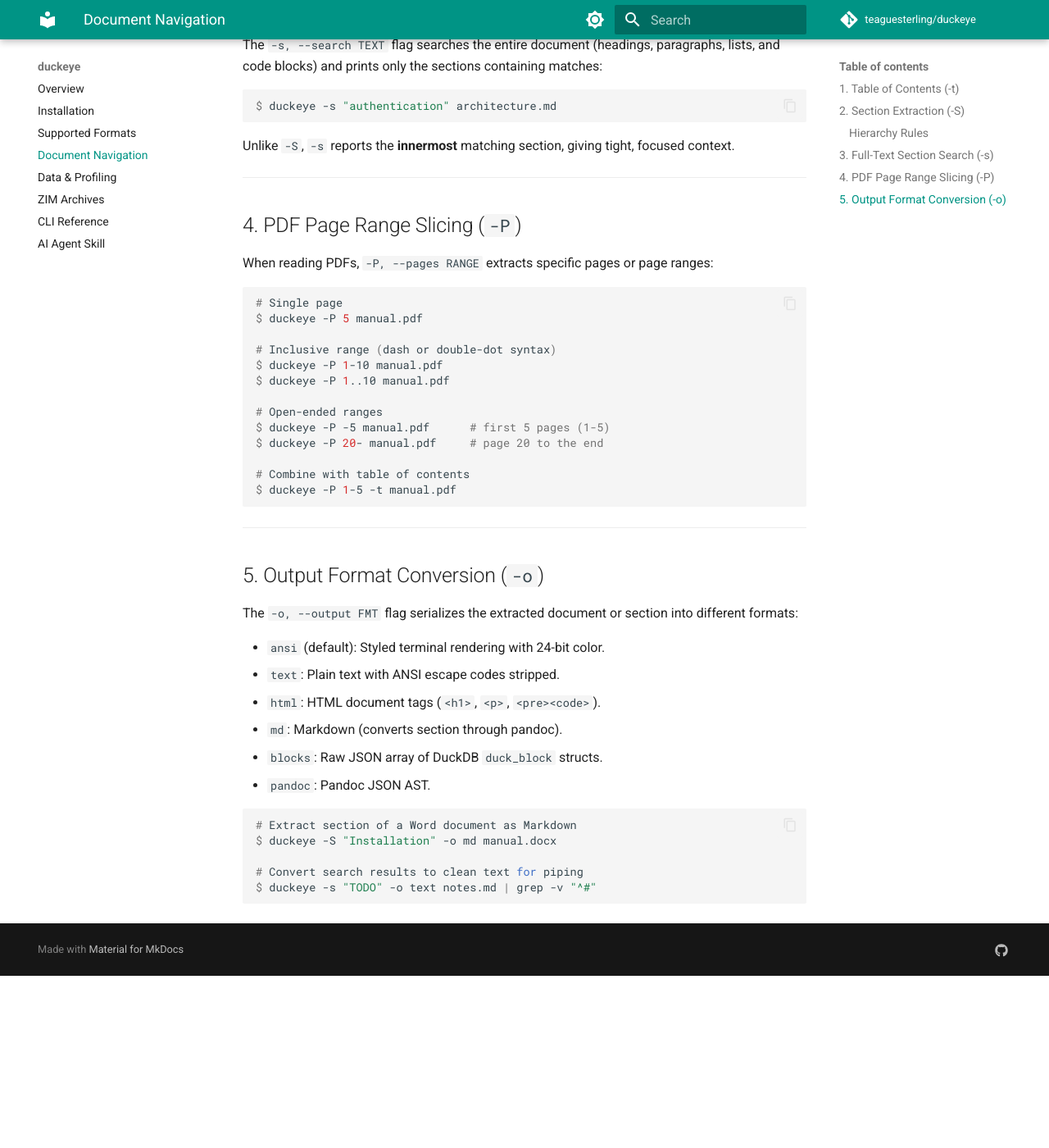
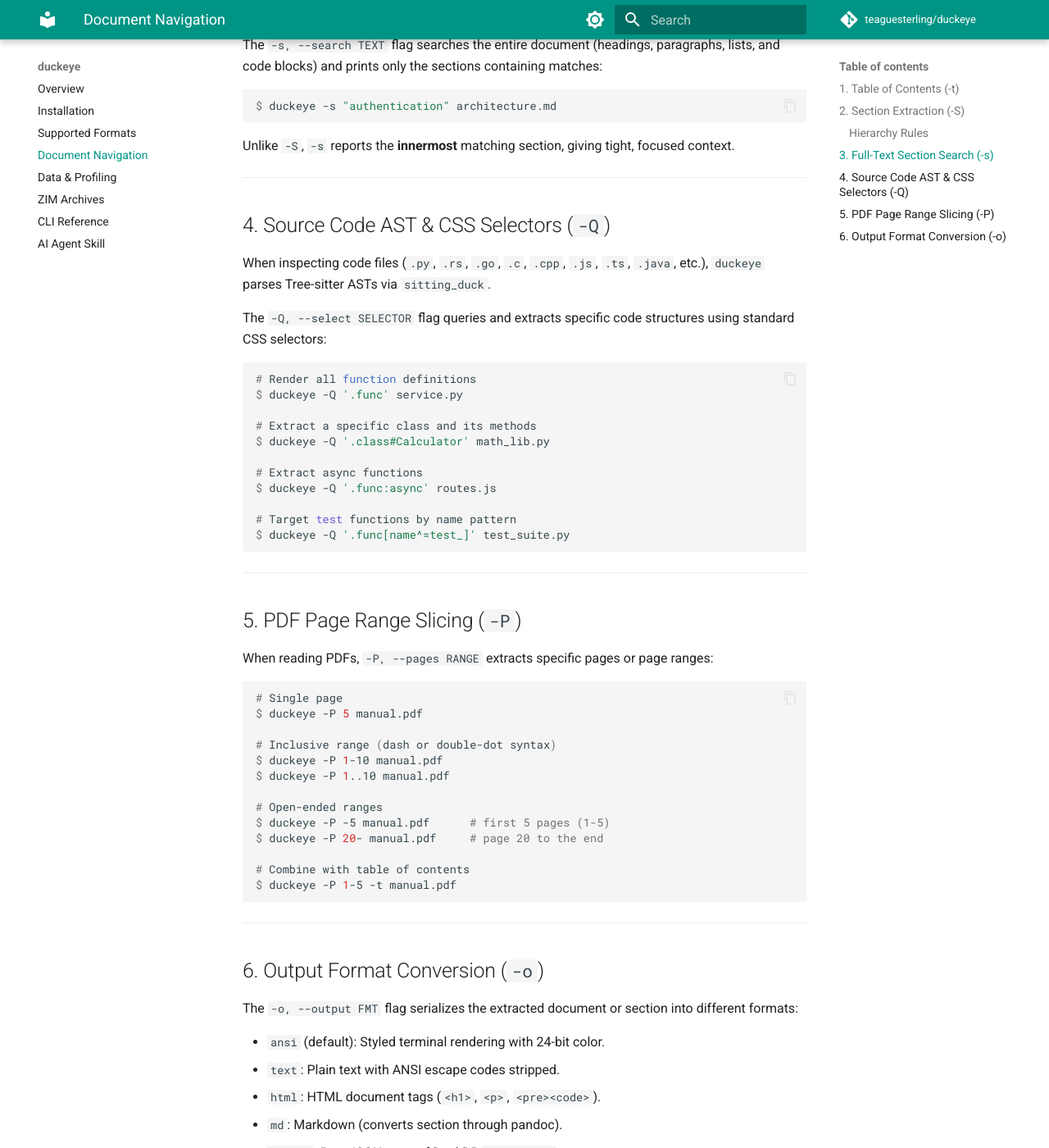
Before and after one commit to teaguesterling/duckeye, an MkDocs documentation site: the page built from docs/navigation.md, in a window 1280 px wide and 1400 px high, scrolled down 1172 px. Shown: the whole window at 82% size. Built offline with MkDocs 1.6.1 and Material for MkDocs 9.7.7, drawn with Linux system fonts in a browser that asks for light colours; comment, search, counter and statistics services are not loaded; before the commit the page ends 2362 px from its top, so only the background shows below that.

Commit message:
docs: update index, installation, and navigation docs with sitting_duck and -Q selectors

````diff
--- a/docs/navigation.md
+++ b/docs/navigation.md
@@ -49,7 +49,29 @@ Unlike `-S`, `-s` reports the **innermost** matching section, giving tight, focu
 
 ---
 
-## 4. PDF Page Range Slicing (`-P`)
+## 4. Source Code AST & CSS Selectors (`-Q`)
+
+When inspecting code files (`.py`, `.rs`, `.go`, `.c`, `.cpp`, `.js`, `.ts`, `.java`, etc.), `duckeye` parses Tree-sitter ASTs via `sitting_duck`.
+
+The `-Q, --select SELECTOR` flag queries and extracts specific code structures using standard CSS selectors:
+
+```console
+# Render all function definitions
+$ duckeye -Q '.func' service.py
+
+# Extract a specific class and its methods
+$ duckeye -Q '.class#Calculator' math_lib.py
+
+# Extract async functions
+$ duckeye -Q '.func:async' routes.js
+
+# Target test functions by name pattern
+$ duckeye -Q '.func[name^=test_]' test_suite.py
+```
+
+---
+
+## 5. PDF Page Range Slicing (`-P`)
 
 When reading PDFs, `-P, --pages RANGE` extracts specific pages or page ranges:
 
@@ -71,7 +93,7 @@ $ duckeye -P 1-5 -t manual.pdf
 
 ---
 
-## 5. Output Format Conversion (`-o`)
+## 6. Output Format Conversion (`-o`)
 
 The `-o, --output FMT` flag serializes the extracted document or section into different formats:
 
````
Also changed, not shown: docs/index.md (+8 -4 lines), docs/installation.md (+1 -1 lines).
